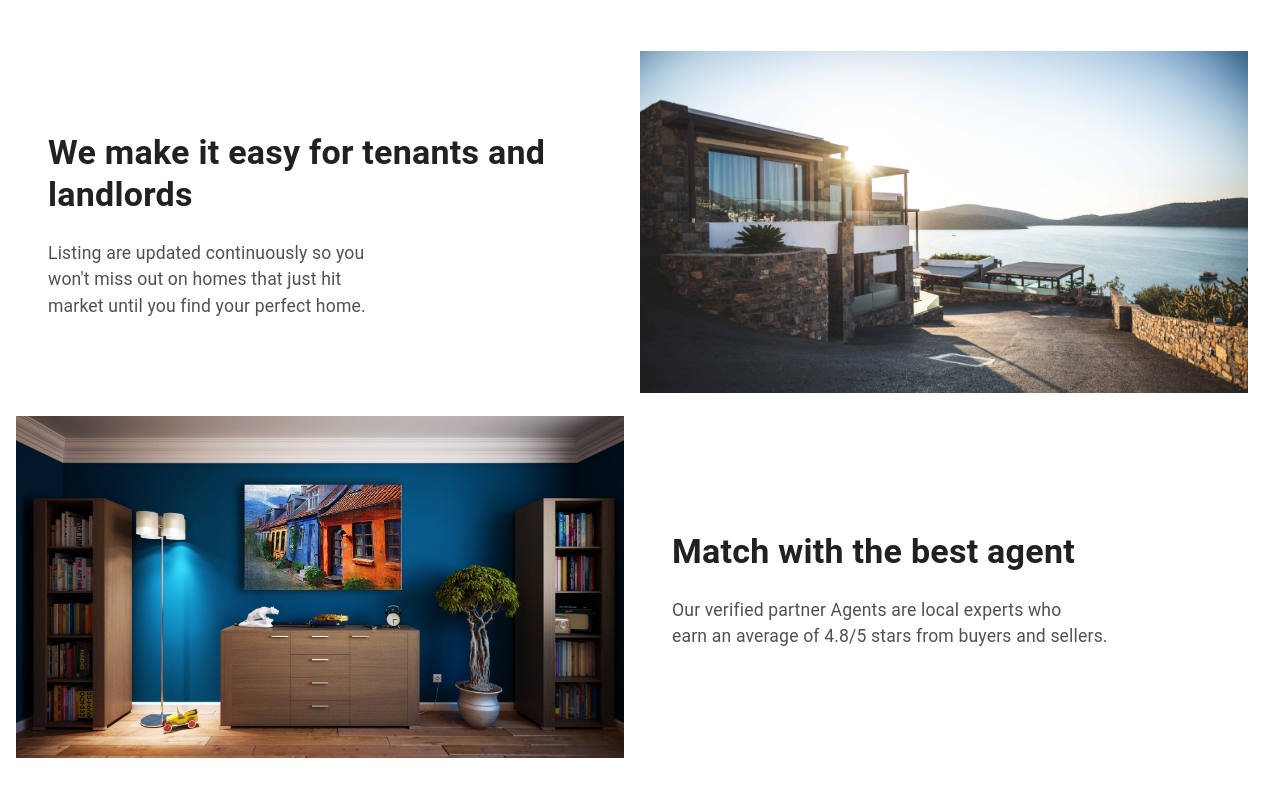
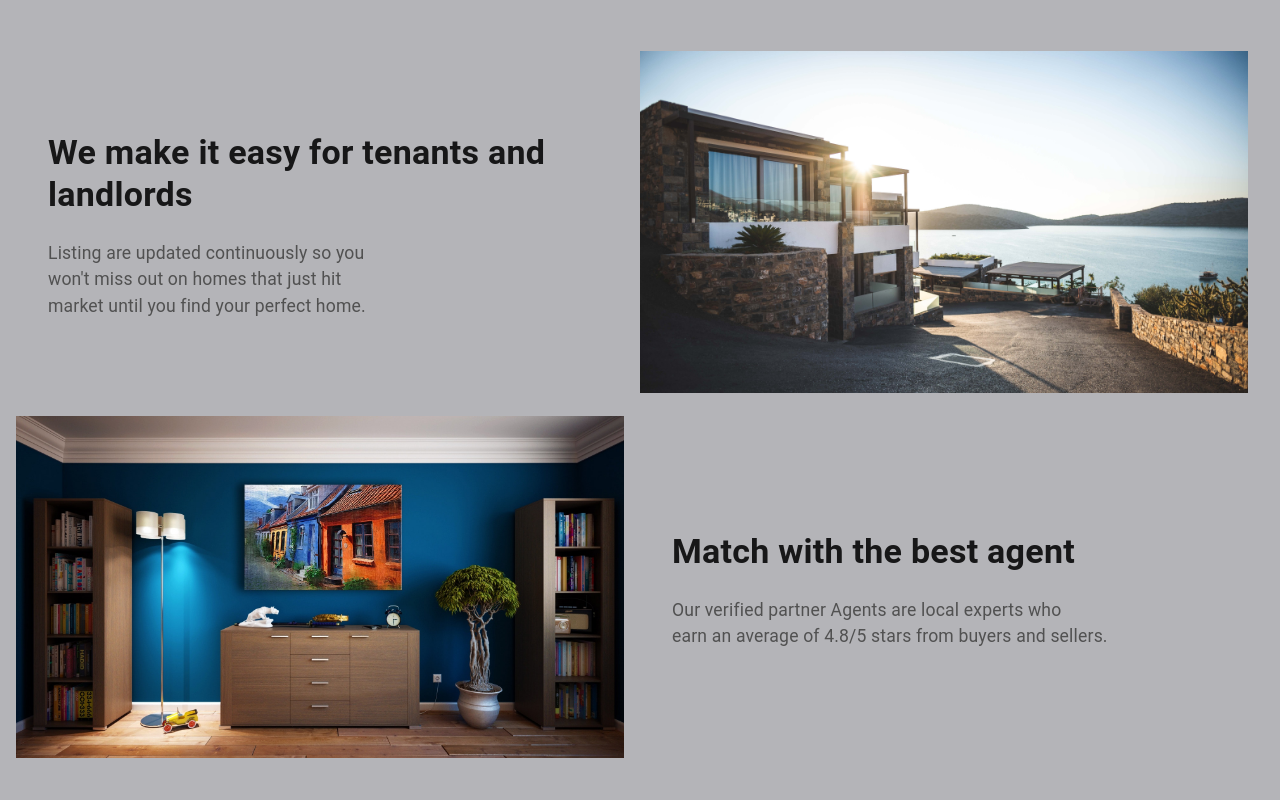
Before and after one commit to pesto-students/front-end-repo-p10-pixel-pioneers, a React (Vite) app: page / in a window 1280 px wide. Shown: the part 740-1540 px from the top of the page. Built offline with nearby package versions, Linux system fonts and the light colour scheme.

Commit message:
changed background color for home page

```diff
--- a/src/components/GetStarted/index.jsx
+++ b/src/components/GetStarted/index.jsx
@@ -1,110 +1,109 @@
-import React from 'react'
-import {
-    Box,
-    Grid,
-    styled,
-    Typography,
-} from '@mui/material'
-import Title from '../Title'
+import React from "react";
+import { Box, Grid, styled, Typography } from "@mui/material";
+import Title from "../Title";
 // img
-import imgDetail from '../../Assets/pexels-alex-staudinger-1732414.jpg';
-import imgDetail2 from '../../Assets/pexels-pixabay-271816.jpg';
-
+import imgDetail from "../../Assets/pexels-alex-staudinger-1732414.jpg";
+import imgDetail2 from "../../Assets/pexels-pixabay-271816.jpg";
 
 const GetStarted = () => {
+  const CustomGridItem = styled(Grid)({
+    display: "flex",
+    flexDirection: "column",
+    justifyContent: "center",
+  });
 
-    const CustomGridItem = styled(Grid) ({
-        display: 'flex',
-        flexDirection: 'column',
-        justifyContent: 'center',
-    })
-
-    const CustomTypography = styled(Typography) ({
-        fontSize: '1.1rem',
-        textAlign: 'start',
-        lineHeight: '1.5',
-        color: '#515151',
-        marginTop: '1.5rem',
-    })
+  const CustomTypography = styled(Typography)({
+    fontSize: "1.1rem",
+    textAlign: "start",
+    lineHeight: "1.5",
+    color: "#515151",
+    marginTop: "1.5rem",
+  });
 
   return (
-
-        <Grid container spacing={{ xs: 4, sm: 4, md: 0 }}
+    <Grid
+      container
+      spacing={{ xs: 4, sm: 4, md: 0 }}
       sx={{
         py: 10,
         px: 2,
-
       }}
+      className="section-1-home"
     >
-            <CustomGridItem item xs={12} sm={8} md={6}
-            component = 'section'
-
-            >
-                <Box component='article'
+      <CustomGridItem item xs={12} sm={8} md={6} component="section">
+        <Box
+          component="article"
           sx={{
             px: 4,
           }}
         >
           <Title
-                    text={
-                        'We make it easy for tenants and landlords'
-                    }
-                    textAlign={'start'}
+            text={"We make it easy for tenants and landlords"}
+            textAlign={"start"}
           />
           <CustomTypography>
-                        Listing are updated continuously so you<br />
-                        won't miss out on homes that just hit<br />
+            Listing are updated continuously so you
+            <br />
+            won't miss out on homes that just hit
+            <br />
             market until you find your perfect home.
           </CustomTypography>
         </Box>
-
       </CustomGridItem>
 
       <Grid item xs={12} sm={4} md={6}>
-                <img src={imgDetail} alt=""
-                style={{
-                    width: '100%',
-                }}
-                />
-            </Grid>
-
-            <Grid item xs={12} sm={4} md={6}
-            sx={{
-                order: {xs: 4, sm: 4, md: 3}
-            }}
-            >
-                <img src={imgDetail2} alt=""
+        <img
+          src={imgDetail}
+          alt=""
           style={{
             width: "100%",
           }}
         />
       </Grid>
 
-            <CustomGridItem item xs={12} sm={8} md={6}
+      <Grid
+        item
+        xs={12}
+        sm={4}
+        md={6}
         sx={{
-                order: {xs: 3, sm: 3, md: 4}
+          order: { xs: 4, sm: 4, md: 3 },
         }}
       >
-                <Box component='article'
+        <img
+          src={imgDetail2}
+          alt=""
+          style={{
+            width: "100%",
+          }}
+        />
+      </Grid>
+
+      <CustomGridItem
+        item
+        xs={12}
+        sm={8}
+        md={6}
+        sx={{
+          order: { xs: 3, sm: 3, md: 4 },
+        }}
+      >
+        <Box
+          component="article"
           sx={{
             px: 4,
           }}
         >
-                    <Title
-                    text={
-                        'Match with the best agent'
-
-                    }
-                    textAlign={'start'}
-                    />
+          <Title text={"Match with the best agent"} textAlign={"start"} />
           <CustomTypography>
-                        Our verified partner Agents are local experts who<br />
+            Our verified partner Agents are local experts who
+            <br />
             earn an average of 4.8/5 stars from buyers and sellers.
           </CustomTypography>
         </Box>
       </CustomGridItem>
     </Grid>
-    )
-}
+  );
+};
 
 export default GetStarted;
--- a/src/pages/Home/Components/Testimonials.jsx
+++ b/src/pages/Home/Components/Testimonials.jsx
@@ -49,7 +49,7 @@ function Testimonials() {
       </div>
 
       {/* Gallery */}
-      <div className="Gallery">
+      <div className="Gallery section-1-home">
         <h1 className="GalleryTitle">Space Overview</h1>
         <p className="GalleryDesc">
           Generate Lorem ipsum dolor sit amet, consectetur adipiscing elit, sed
--- a/src/pages/Home/homepage.css
+++ b/src/pages/Home/homepage.css
@@ -257,3 +257,7 @@
   transform: scale(1.5);
   transform-origin: center;
 }
+
+.section-1-home {
+  background-color: #b4b4b8;
+}
```
Lines whose indentation alone changed are shown as unchanged.
